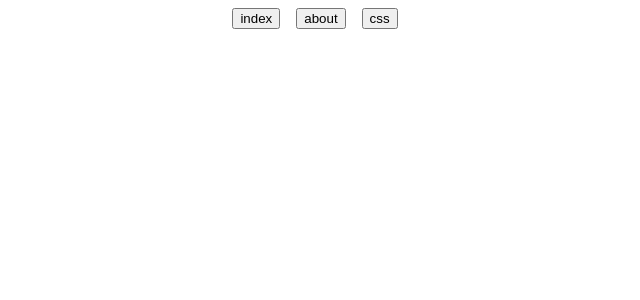
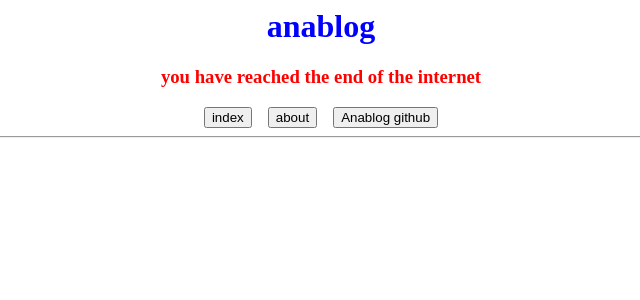
Before and after one commit to tfiedler/anablog, a Flask app: page / in a window 1280 px wide. Shown: the top 300 px of the page, without its empty margins (319-959 px from the left). Run offline with Flask 2, Linux system fonts and the light colour scheme; some libraries are stand-ins or nearby versions.

Commit message:
futzing with the jinja2 templates

```diff
--- a/app.py
+++ b/app.py
@@ -5,7 +5,7 @@ app = Flask(__name__)
 
 Bootstrap(app)
 
-pages = ['index', 'about', 'css'];
+pages = ['index', 'about'];
 
 @app.route('/')
 def index():
@@ -15,9 +15,5 @@ def index():
 def about():
     return render_template('about.j2', pages=pages)
 
-@app.route('/css')
-def css():
-    return render_template('css.j2', pages=pages)
-
 if __name__ == '__main__':
     app.run(debug=True, port=5000)
--- a/templates/base.j2
+++ b/templates/base.j2
@@ -1,12 +1,24 @@
 {% block content %}
   <center>
+
+<h1><font color="blue" family="impact">anablog</font></h1>
+<h3><font color="red" family="impact">you have reached the end of the internet</font></h3>
+
+  </center>
+
+  <center>
+
     {% for page in pages %}
         <a href="{{url_for(page)}}">
 	<button type="button">{{page}}</button></a> &nbsp;&nbsp;
     {% endfor %}
+	<a href="https://github.com/tfiedler/anablog"><button type="button">Anablog github</button></a>
+
   </center>
+  <hr/>
 
   {% block body %}
   {% endblock %}
 
+
 {% endblock %}
```
Also changed, not shown: templates/css.j2 (deleted, +0 -7 lines).
